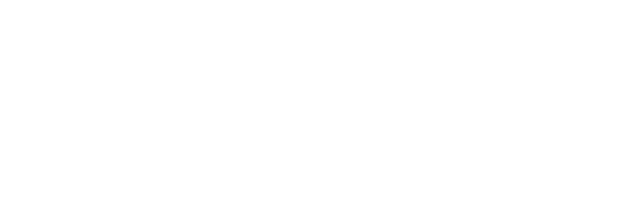
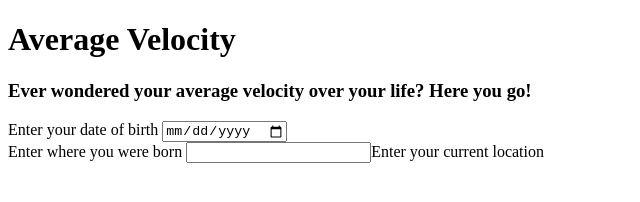
Before and after one commit to aj-ski/Average-Velocity, a plain HTML site: page index.html in a window 1280 px wide. Shown: the whole page, without its empty margins (0-640 px from the left). Drawn offline with Linux system fonts and the light colour scheme.

Commit message:
Added base html stuff, not done yet but getting there

```diff
--- a/index.html
+++ b/index.html
@@ -6,6 +6,21 @@
     <title>Average Velocity</title>
 </head>
 <body>
+    <div class="headings">
+        <h1>Average Velocity</h1>
+        <h3>Ever wondered your average velocity over your life? Here you go!</h3>
+    </div>
+
+    <div class="input">
+        <label for="date">Enter your date of birth</label>
+        <input type="date" id="date"><br>
+        <label for="firstLocation">Enter where you were born</label>
+        <input type=""
+        <label for="secondLocation">Enter your current location</label>
+
+    </div>
+    <div class="map"></div>
+    <div class="output"></div>
 
 </body>
 </html>
```
